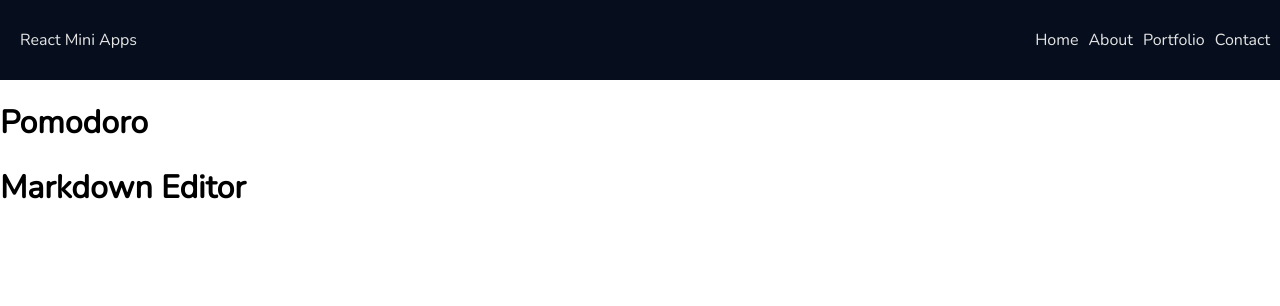
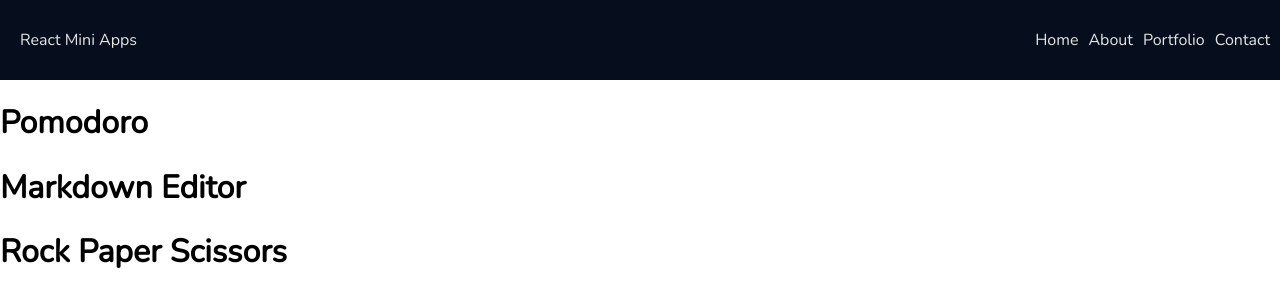
Before and after one commit to gaganssingh/react-mini-apps, a React (Create React App) app: page / in a window 1280 px wide. Shown: the top 306 px of the page. Built offline with nearby package versions, Linux system fonts and the light colour scheme.

Commit message:
Added skeleton and homescreen link for Rock, Paper, Scissor App

```diff
--- a/src/App.css
+++ b/src/App.css
@@ -17,5 +17,5 @@ a {
 
 button {
     font-family: "Nunito", sans-serif;
-    color: #e5e5e5;
+    /* color: #e5e5e5; */
 }
--- a/src/App.js
+++ b/src/App.js
@@ -6,6 +6,7 @@ import Pomodoro from "./projects/Pomodoro/Pomodoro";
 
 import "./App.css";
 import Markdown from "./projects/Markdown/Markdown";
+import RockPaperScissors from "./projects/RockPaperScissors/RockPaperScissors";
 
 const App = () => {
     return (
@@ -16,6 +17,10 @@ const App = () => {
                     <Route exact path="/" component={HomeScreen} />
                     <Route path="/pomodoro" component={Pomodoro} />
                     <Route path="/markdown" component={Markdown} />
+                    <Route
+                        path="/rockpaperscissors"
+                        component={RockPaperScissors}
+                    />
                 </Switch>
             </Router>
         </>
--- a/src/components/HomeScreen/HomeScreen.js
+++ b/src/components/HomeScreen/HomeScreen.js
@@ -13,6 +13,10 @@ const HomeScreen = () => {
             <Link to="/markdown">
                 <h1>Markdown Editor</h1>
             </Link>
+
+            <Link to="/rockpaperscissors">
+                <h1>Rock Paper Scissors</h1>
+            </Link>
         </main>
     );
 };
--- /dev/null
+++ b/src/projects/RockPaperScissors/RockPaperScissors.js
@@ -0,0 +1,9 @@
+import React from "react";
+
+import "./RockPaperScissors.css";
+
+const RockPaperScissors = () => {
+    return <div>RockPaperScissors</div>;
+};
+
+export default RockPaperScissors;
```
Also changed, not shown: src/projects/RockPaperScissors/RockPaperScissors.css (added).
